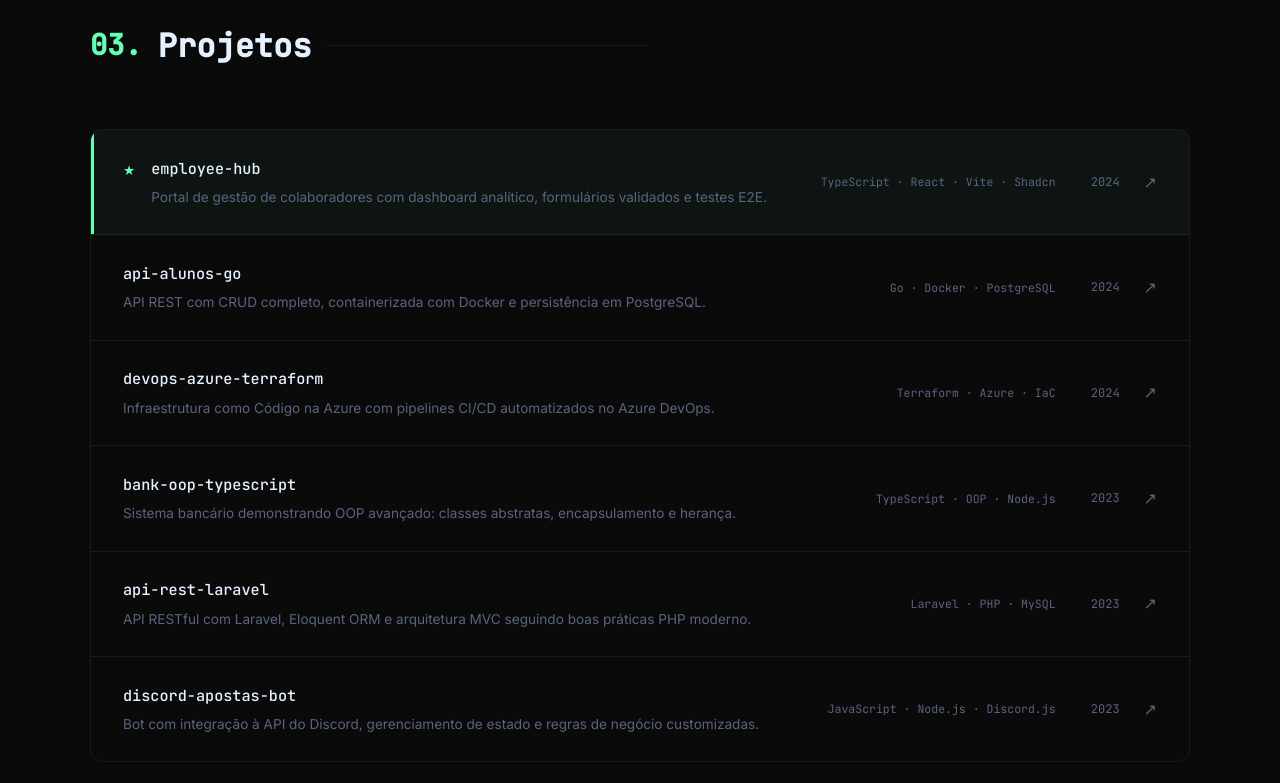
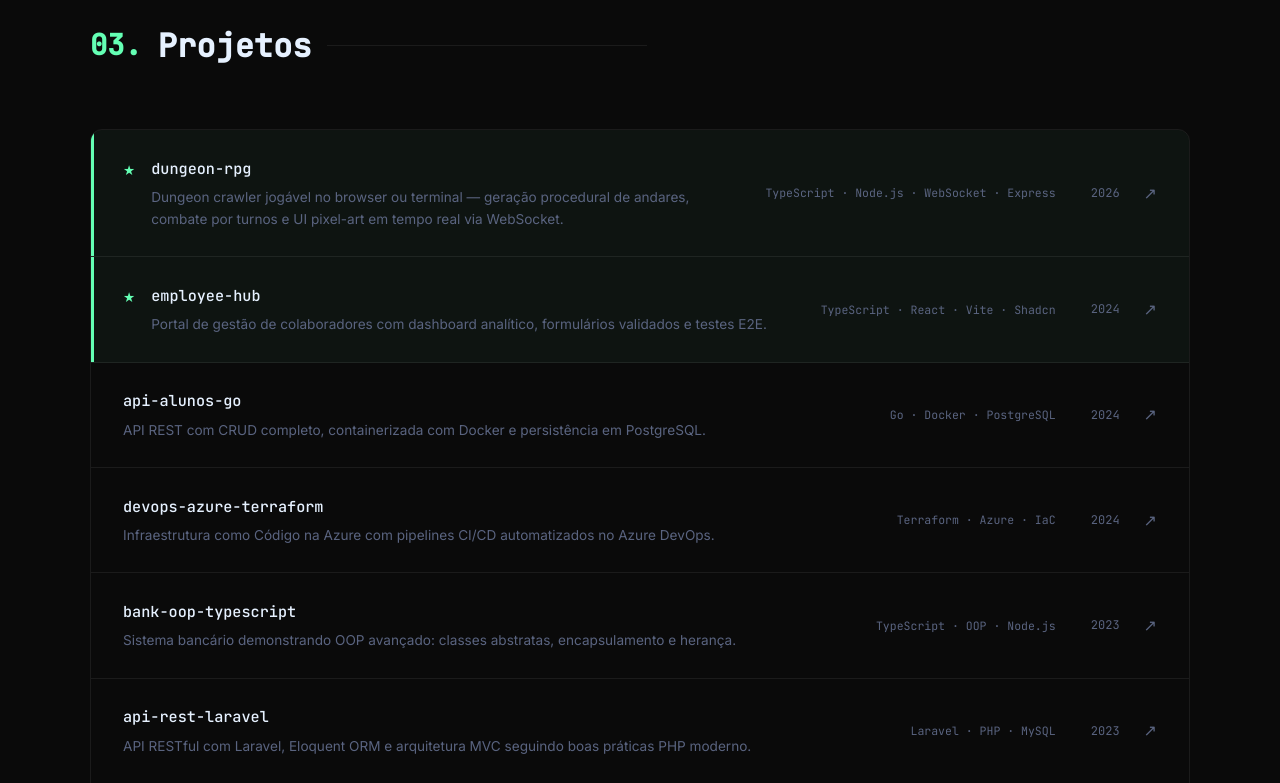
Before and after one commit to ygmouralves/portfolio, a plain HTML site: page index.html in a window 1280 px wide. Shown: the part 2360-3143 px from the top of the page. Drawn offline with Linux system fonts and the light colour scheme.

Commit message:
feat: add dungeon-rpg to featured projects, update repo count and year

```diff
--- a/index.html
+++ b/index.html
@@ -79,7 +79,7 @@
           <span class="meta-label">// números</span>
           <ul>
             <li>3+ anos de experiência</li>
-            <li>15+ repositórios públicos</li>
+            <li>20+ repositórios públicos</li>
             <li>5+ linguagens</li>
           </ul>
         </div>
@@ -159,6 +159,21 @@
   <div class="container">
     <h2 class="sec-title"><span class="sec-num">03.</span> Projetos</h2>
     <div class="proj-list">
+
+      <a class="proj-item featured" href="https://github.com/ygmouralves/dungeon-rpg" target="_blank">
+        <div class="proj-left">
+          <span class="proj-star">★</span>
+          <div>
+            <h3 class="proj-name">dungeon-rpg</h3>
+            <p class="proj-desc">Dungeon crawler jogável no browser ou terminal — geração procedural de andares, combate por turnos e UI pixel-art em tempo real via WebSocket.</p>
+          </div>
+        </div>
+        <div class="proj-right">
+          <span class="proj-tags">TypeScript · Node.js · WebSocket · Express</span>
+          <span class="proj-year">2026</span>
+          <span class="proj-arrow">↗</span>
+        </div>
+      </a>
 
       <a class="proj-item featured" href="https://github.com/ygmouralves/employee-hub" target="_blank">
         <div class="proj-left">
@@ -296,7 +311,7 @@
 <footer class="footer">
   <span class="footer-left">ygmouralves</span>
   <span class="footer-center">Designed &amp; built by Ygor Moura</span>
-  <span class="footer-right">© 2025</span>
+  <span class="footer-right">© 2026</span>
 </footer>
 
 <script src="script.js"></script>
```
